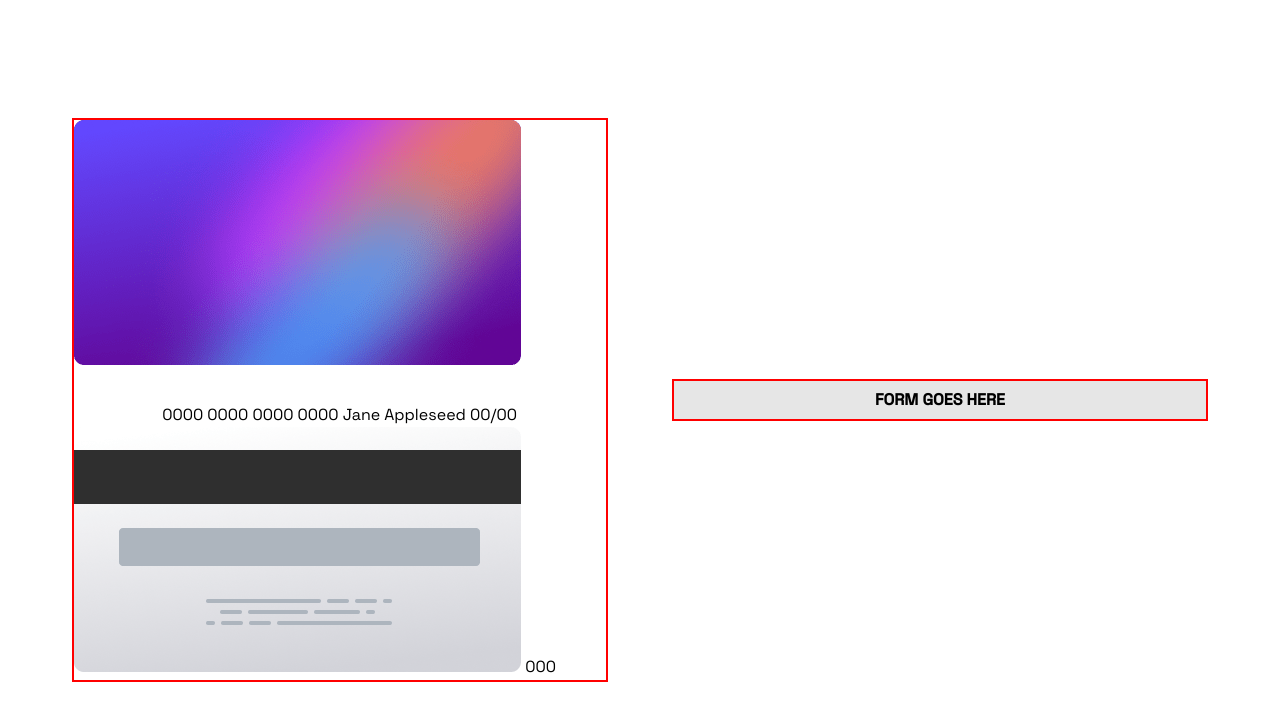
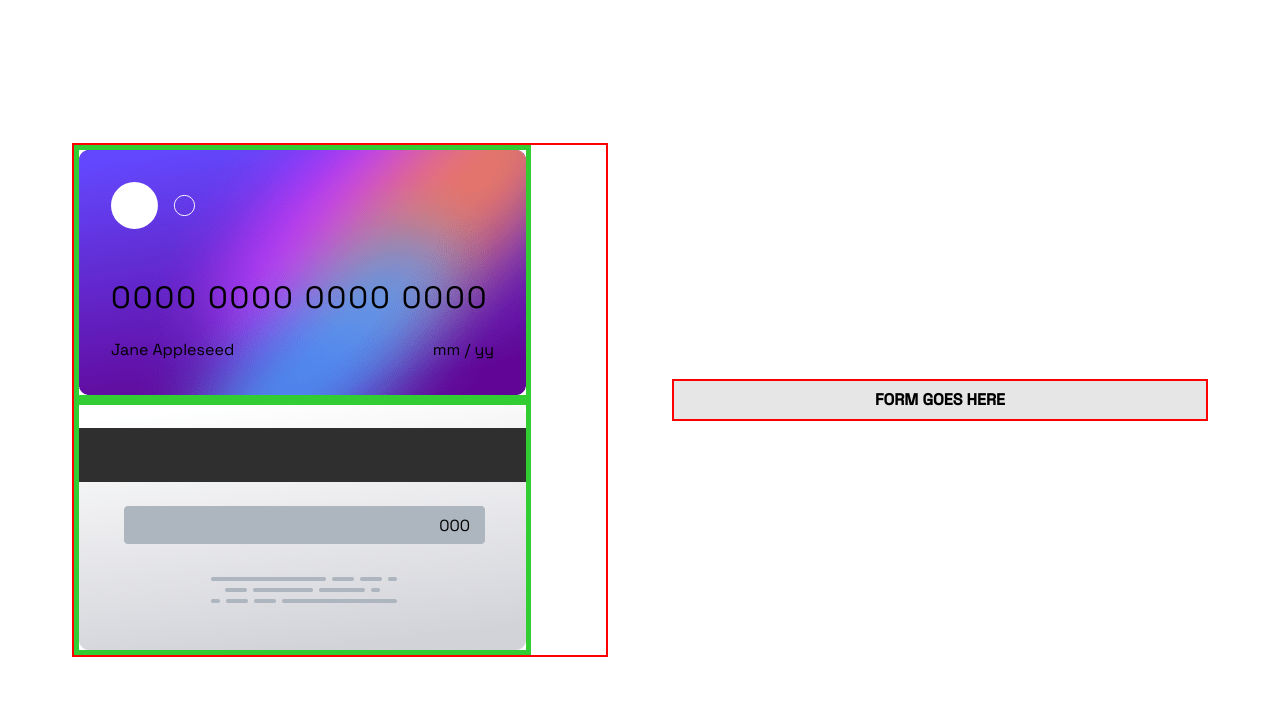
Before and after one commit to pravinkori/fem--interactive-card-details-form, a website built with Vite: page index.html in a window 1280 px wide. Built offline with nearby package versions, Linux system fonts and the light colour scheme.

Commit message:
Positioning card elements relative to element's content block with position absolute.

```diff
--- a/css/style.css
+++ b/css/style.css
@@ -92,6 +92,59 @@ body {
   border: 2px solid red;
 }
 
-.card-previews {
+.card-front,
+.card-back {
+  border: 5px solid limegreen;
+}
+
+img {
+  max-width: 100%;
+  display: block;
+}
+
+.card-front {
+  --card-padding: 2rem;
+}
+
+.card-front,
+.card-back {
   position: relative;
+  width: min-content;
 }
+
+.card-front>*:not(.card-front__bg),
+.card-back>*:not(.card-back__bg) {
+  position: absolute;
+}
+
+.card-front__bg,
+.card-back__bg {
+  max-width: revert;
+}
+
+.card-front__logo {
+  top: var(--card-padding);
+  left: var(--card-padding);
+}
+
+.card-front__number {
+  top: 50%;
+  left: var(--card-padding);
+  letter-spacing: 2px;
+  font-size: 1.925rem;
+}
+
+.card-front__name {
+  bottom: var(--card-padding);
+  left: var(--card-padding);
+}
+
+.card-front__expiry {
+  right: var(--card-padding);
+  bottom: var(--card-padding);
+}
+
+.card-back__cvc {
+  right: 3.5rem;
+  top: 44%;
+}
--- a/index.html
+++ b/index.html
@@ -29,7 +29,7 @@
           Jane Appleseed
         </span>
         <span class="card-front__expiry">
-          00/00
+          mm / yy
         </span>
       </div>
 
```
